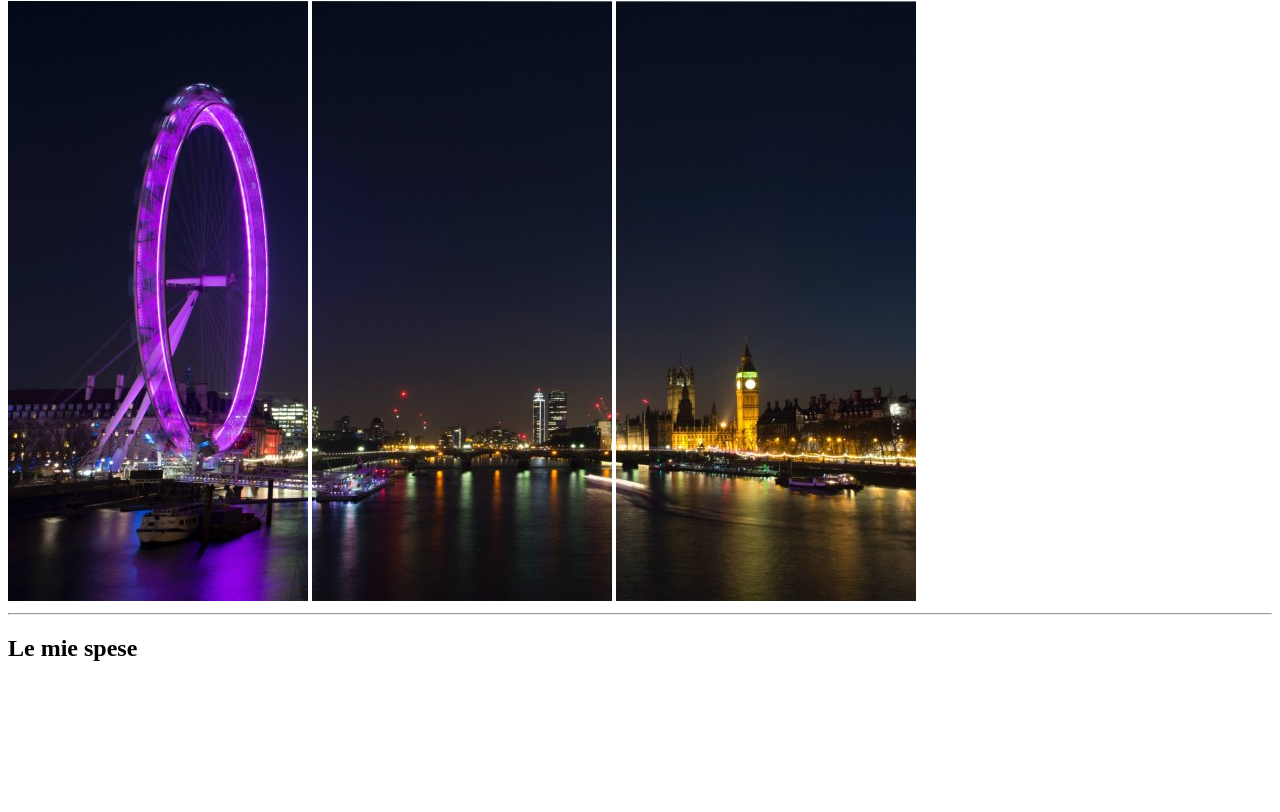
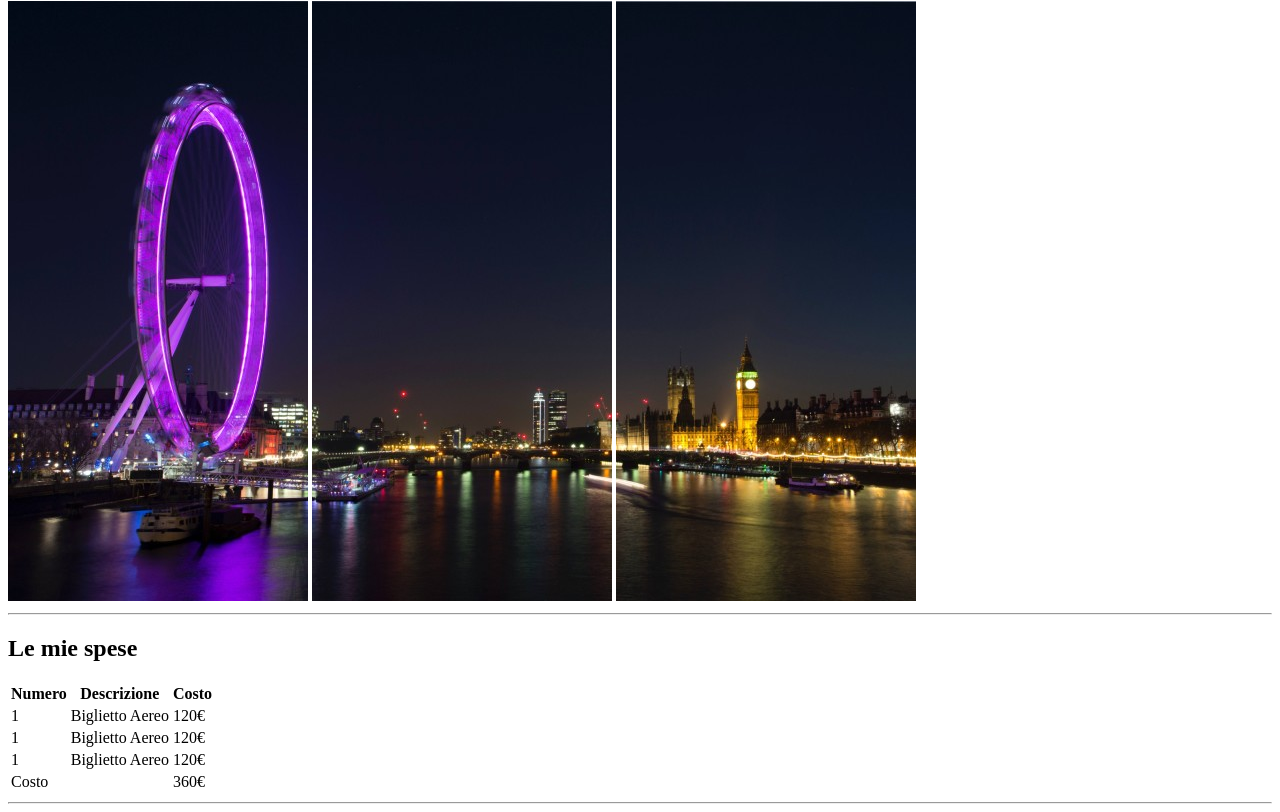
Before and after one commit to MatteoBassanin/html-london-trip, a plain HTML site: page index.html in a window 1280 px wide. Shown: the part 79-891 px from the top of the page. Before the commit the page ends 800 px from the top, so only its background shows below. Drawn offline with Linux system fonts and the light colour scheme.

Commit message:
table done

```diff
--- a/index.html
+++ b/index.html
@@ -4,7 +4,7 @@
     <meta charset="UTF-8">
     <meta http-equiv="X-UA-Compatible" content="IE=edge">
     <meta name="viewport" content="width=device-width, initial-scale=1.0">
-    <title>Document</title>
+    <title>Viaggio a Londra</title>
 </head>
 <body>
     <!-- titolo e prime immagini -->
@@ -22,10 +22,46 @@
         <section>
             <h2>Le mie spese</h2>
             <table>
-
-
-
+                <!-- inizo tabella -->
+                <thead>
+                    <tr>
+                        <th>Numero</th>
+                        <th>Descrizione</th>
+                        <th>Costo</th>
+                    </tr>
+                </thead>
+                <!-- parte centrale tabella -->
+                <tbody>
+                    <!-- seconda riga  -->
+                    <tr>
+                        <td>1</td>
+                        <td>Biglietto Aereo</td>
+                        <td>120€</td>
+                    </tr>
+                    <!-- terza riga -->
+                    <tr>
+                        <td>1</td>
+                        <td>Biglietto Aereo</td>
+                        <td>120€</td>
+                    </tr>
+                    <!-- quarta riga -->
+                    <tr>
+                        <td>1</td>
+                        <td>Biglietto Aereo</td>
+                        <td>120€</td>
+                    </tr>
+                </tbody>
+                <!-- parte finale tabella -->
+                <tfoot>
+                    <tr>
+                        <td>Costo</td>
+                        <td></td>
+                        <td>360€</td>
+                    </tr>
+                </tfoot>
             </table>
+            <!-- fine tabella -->
+            <hr>
         </section>
 
     </main>
```
